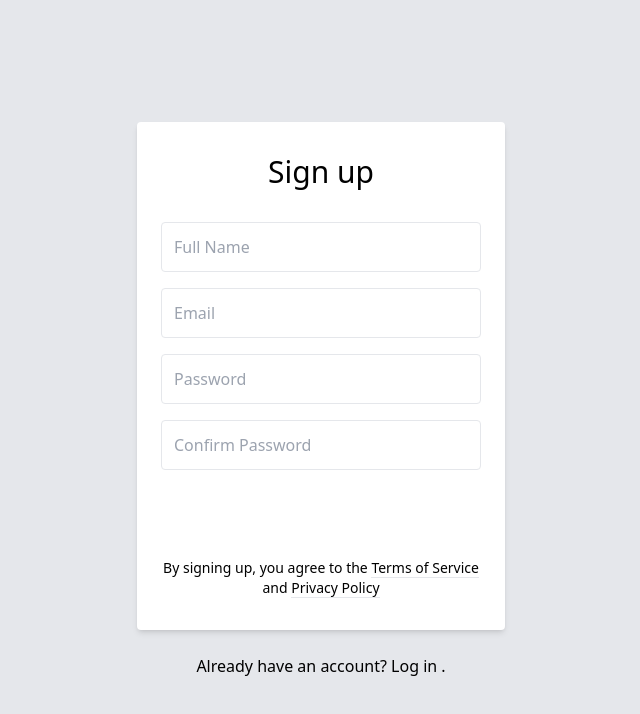
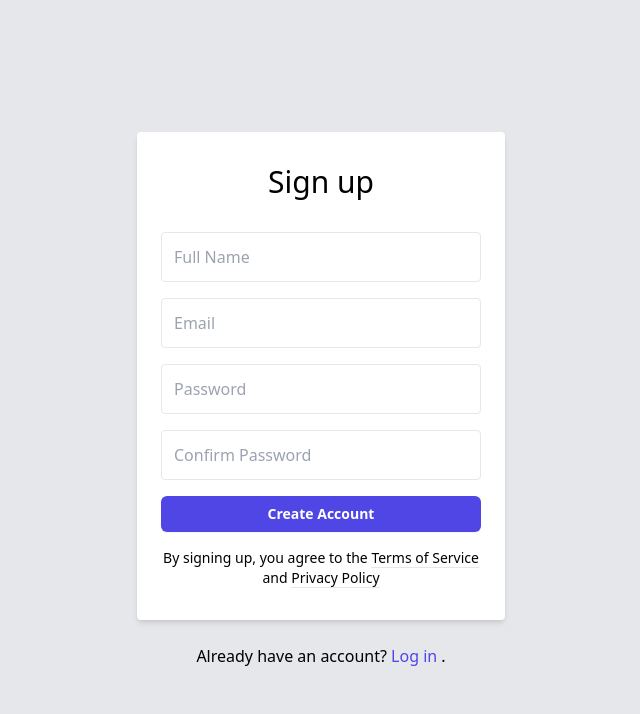
Before and after one commit to nguyenkhoi2806/angular-assignment, an Angular app: page /signup in a window 1280 px wide. Shown: the top 714 px of the page, without its empty margins (319-959 px from the left). Built offline with nearby package versions, Linux system fonts and the light colour scheme.

Commit message:
feat: update sign up layout

```diff
--- a/src/app/pages/login/login.component.html
+++ b/src/app/pages/login/login.component.html
@@ -1,6 +1,6 @@
 <div class="bg-gray-200 min-h-screen flex flex-col">
   <div
-    class="flex flex-col justify-center px-6 py-12 lg:px-8 sm:w-[370px] bg-white shadow-md"
+    class="flex flex-col justify-center px-6 lg:px-8 sm:w-[370px] m-auto bg-white shadow-md"
   >
     <div class="sm:mx-auto">
       <h2
@@ -66,7 +66,7 @@
         </div>
       </form>
 
-      <p class="mt-10 text-center text-sm text-gray-500">
+      <p class="mt-10 text-center text-sm text-gray-500 mb-10">
         Not a member?
         <a
           routerLink="/signup"
--- a/src/app/pages/signup/signup.component.html
+++ b/src/app/pages/signup/signup.component.html
@@ -33,7 +33,7 @@
 
       <button
         type="submit"
-        class="w-full text-center py-3 rounded bg-green text-white hover:bg-green-dark focus:outline-none my-1"
+        class="flex w-full justify-center rounded-md bg-indigo-600 px-3 p-1.5 text-sm font-semibold leading-6 text-white shadow-sm hover:bg-indigo-500 focus-visible:outline focus-visible:outline-2 focus-visible:outline-offset-2 focus-visible:outline-indigo-600"
       >
         Create Account
       </button>
@@ -58,7 +58,10 @@
 
     <div class="text-grey-dark mt-6">
       Already have an account?
-      <a class="no-underline border-b border-blue text-blue" href="../login/">
+      <a
+        class="text-indigo-600 no-underline border-b border-blue text-blue"
+        routerLink="login"
+      >
         Log in </a
       >.
     </div>
--- a/src/app/pages/signup/signup.component.ts
+++ b/src/app/pages/signup/signup.component.ts
@@ -1,12 +1,13 @@
 import { Component } from '@angular/core';
-import { Router } from '@angular/router';
+import { FormsModule } from '@angular/forms';
+import { Router, RouterModule, RouterOutlet } from '@angular/router';
 
 import { AuthService } from 'app/services/auth/auth.service';
 
 @Component({
   selector: 'app-signup',
   standalone: true,
-  imports: [],
+  imports: [FormsModule, RouterOutlet, RouterModule],
   templateUrl: './signup.component.html',
 })
 export class SignupComponent {
```
